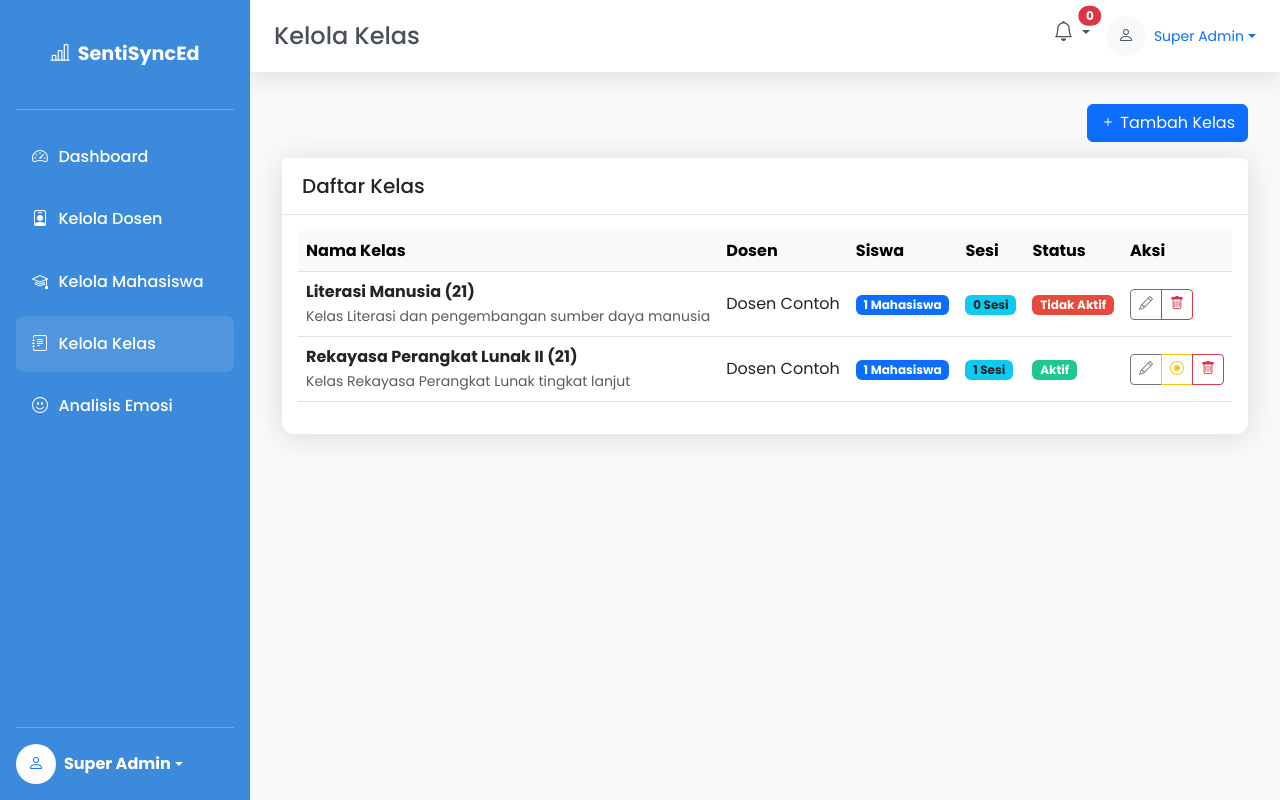
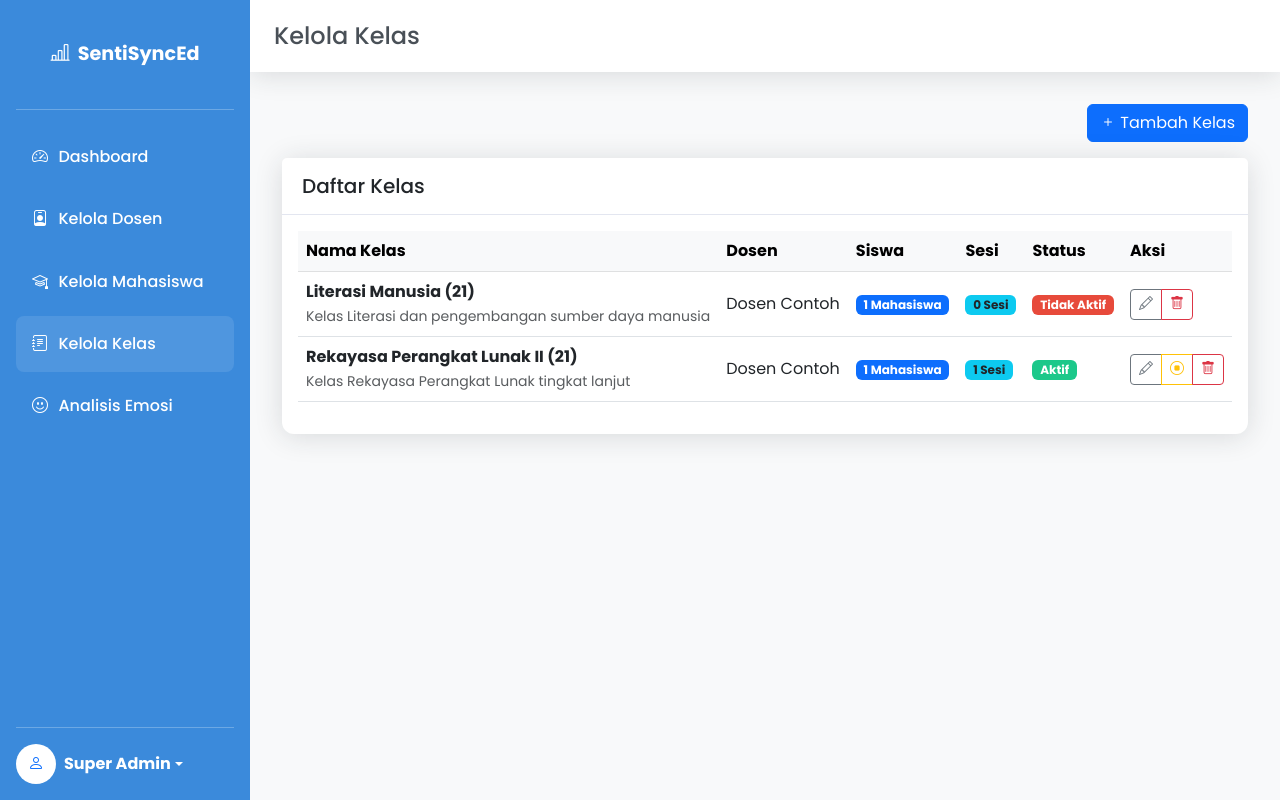
Before and after one commit to rifkyadipura/SentiSyncEd, a PHP site: page /SuperAdmin/manage_kelas.php in a window 1280 px wide. Run offline with PHP 8.4, Linux system fonts and the light colour scheme; a user stored in the database is signed in; data comes from the database, SQL or seed files in the repository.

Commit message:
Improve the user interface (UI) and user experience (UX) of SuperAdmin

```diff
--- a/SuperAdmin/manage_kelas.php
+++ b/SuperAdmin/manage_kelas.php
@@ -139,26 +139,9 @@ $classes = $conn->query($sql)->fetchAll(PDO::FETCH_ASSOC);
     <div class="d-none d-md-flex">
         <h4 class="mb-0">Kelola Kelas</h4>
     </div>
-    <div class="d-flex">
-        <div class="position-relative">
-            <a class="nav-link dropdown-toggle" href="#" id="alertsDropdown" role="button" data-bs-toggle="dropdown" aria-expanded="false">
-                <i class="bi bi-bell fs-5"></i>
-                <span class="position-absolute top-0 start-100 translate-middle badge rounded-pill bg-danger">0</span>
-            </a>
-            <div class="dropdown-menu dropdown-menu-end shadow animated--grow-in" aria-labelledby="alertsDropdown">
-                <h6 class="dropdown-header">Notifikasi</h6>
-                <div class="dropdown-item text-center small text-gray-500">Belum ada notifikasi</div>
-            </div>
-        </div>
-        <div class="dropdown ms-3">
-            <a class="d-flex align-items-center text-decoration-none dropdown-toggle" href="#" id="userDropdown" data-bs-toggle="dropdown" aria-expanded="false">
-                <span class="avatar bg-light me-2"><i class="bi bi-person"></i></span>
-                <span class="d-none d-lg-inline text-gray-600 small"><?php echo htmlspecialchars($_SESSION['name']); ?></span>
-            </a>
-            <ul class="dropdown-menu dropdown-menu-end" aria-labelledby="userDropdown">
-                <li><a class="dropdown-item" href="../login.php?logout=1">Logout</a></li>
-            </ul>
-        </div>
+    <!-- Brand text only on mobile -->
+    <div class="d-flex d-md-none">
+        <span class="fw-semibold text-primary">SentiSyncEd</span>
     </div>
 </div>
 <!-- Main -->
```
Also changed, not shown: SuperAdmin/analisis_emosi.php (+3 -9 lines), SuperAdmin/manage_dosen.php (+3 -6 lines), SuperAdmin/manage_mahasiswa.php (+3 -6 lines).
